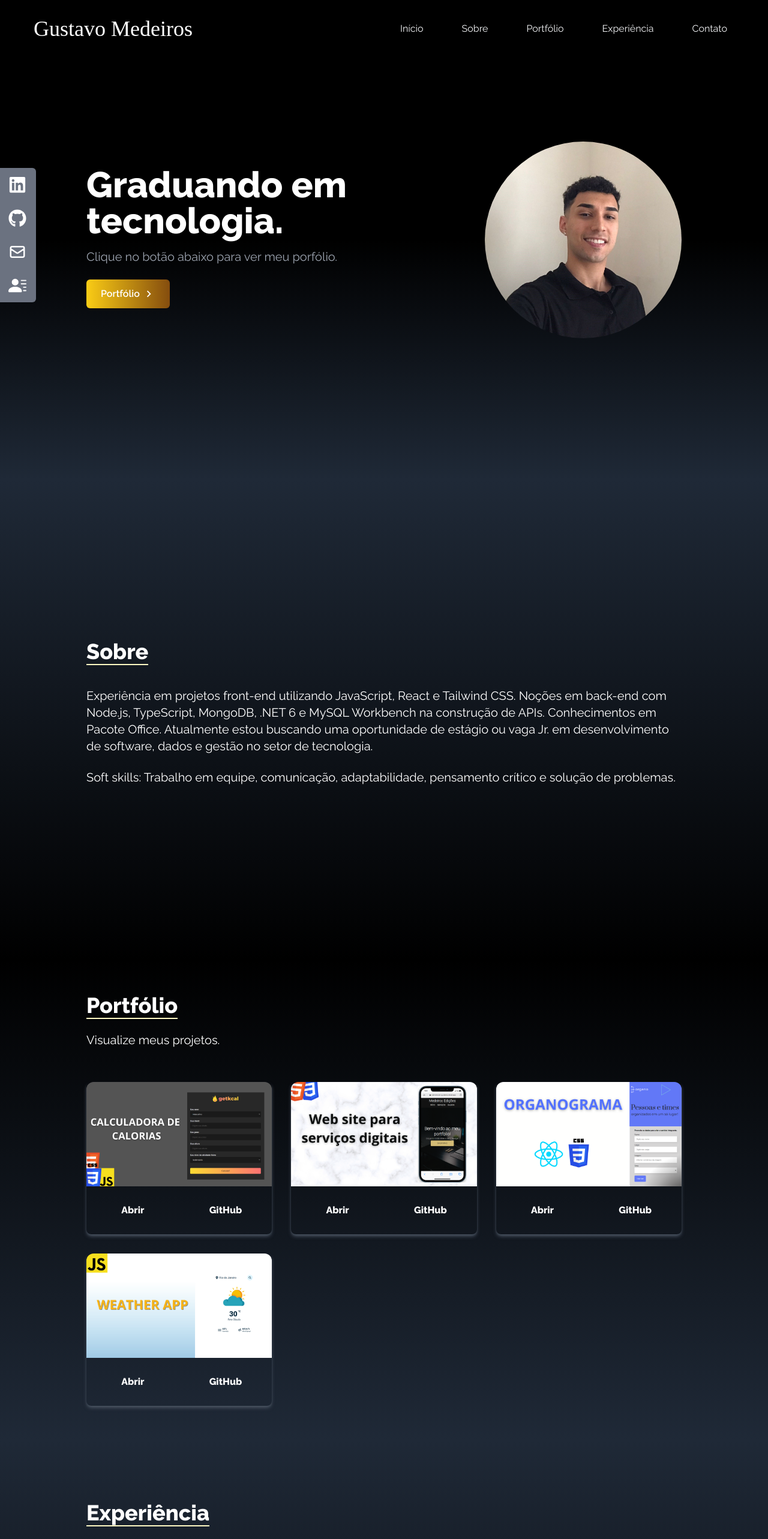
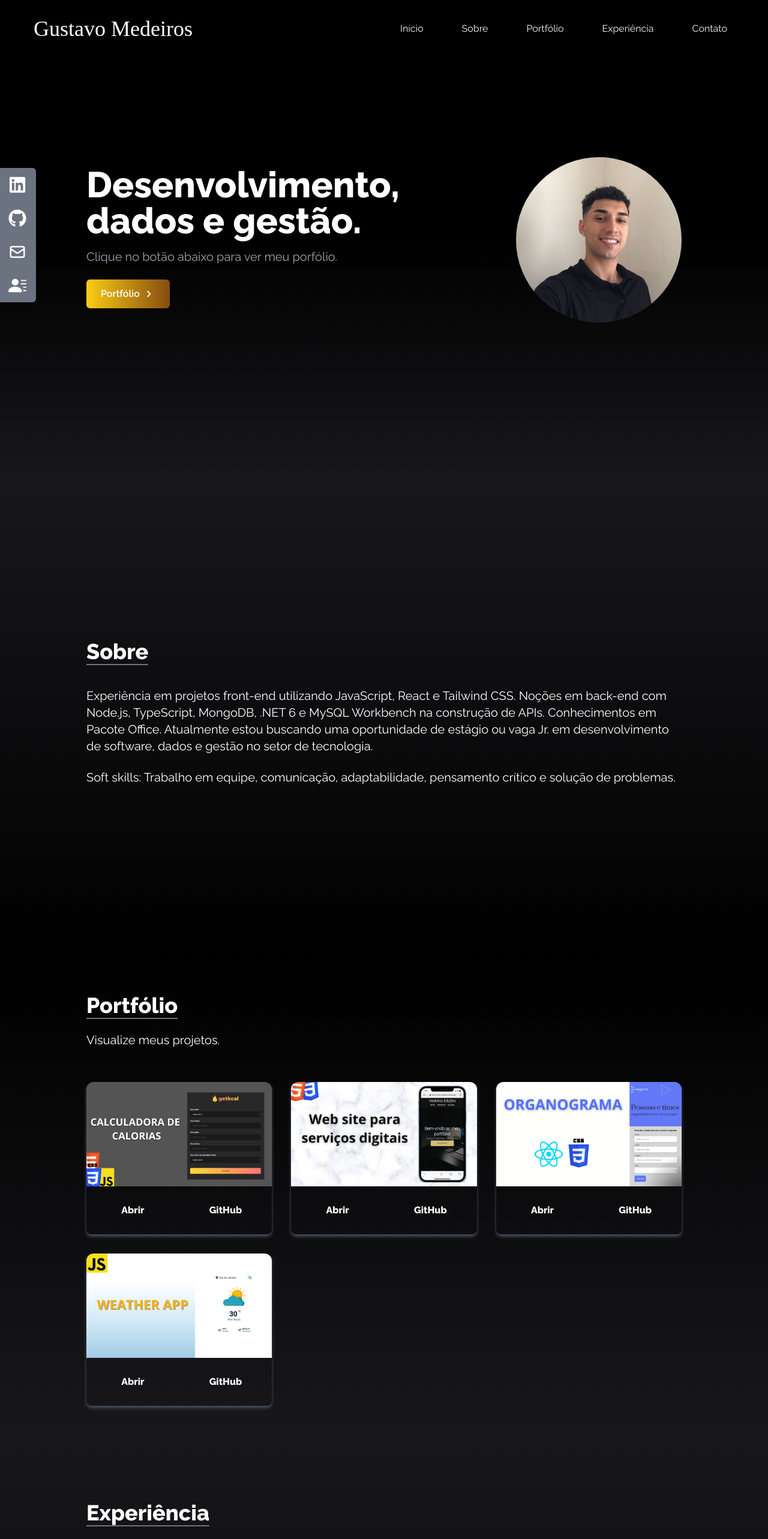
Before and after one commit to medeirospc/portfolio-jsx, a React (Create React App) app: page / in a window 1280 px wide. Shown: the top 2566 px of the page at 60% size. Built offline with nearby package versions, Linux system fonts and the light colour scheme; a web font is replaced by a local one.

Commit message:
changing color hover

```diff
--- a/src/components/Contato.jsx
+++ b/src/components/Contato.jsx
@@ -4,11 +4,11 @@ const Contato = () => {
   return (
     <div
       name="contato"
-      className="w-full h-screen bg-gradient-to-b from-black to-gray-800 p-4 text-white"
+      className="w-full h-screen bg-gradient-to-b from-black to-zinc-900 p-4 text-white"
     >
       <div className="flex flex-col p-4 justify-center max-w-screen-lg mx-auto h-full">
         <div className="pb-8">
-          <p className="text-4xl font-bold inline border-b-2 border-yellow-100">
+          <p className="text-4xl font-bold inline border-b-2 border-gray-500">
             Contato
           </p>
           <p className="text-xl py-6">Entre em contato comigo!</p>
--- a/src/components/Experiência.jsx
+++ b/src/components/Experiência.jsx
@@ -70,11 +70,11 @@ const Experiencia = () => {
   return (
     <div
       name="experiência"
-      className="pt-14 bg-gradient-to-b from-gray-800 to-black w-full h-screen"
+      className="pt-14 bg-gradient-to-b from-zinc-900 to-black w-full h-screen"
     >
       <div className="max-w-screen-lg mx-auto p-4 flex flex-col justify-center w-full h-full text-white">
         <div>
-          <p className="text-4xl font-bold border-b-2 border-yellow-100 inline">
+          <p className="text-4xl font-bold border-b-2 border-gray-500 inline">
             Experiência
           </p>
           <p className="text-xl py-6">Tecnologias que eu uso.</p>
--- a/src/components/Início.jsx
+++ b/src/components/Início.jsx
@@ -7,12 +7,12 @@ const Início = () => {
   return (
     <div
       name="início"
-      className="h-screen w-full bg-gradient-to-b from-black via-black to-gray-800"
+      className="h-screen w-full bg-gradient-to-b from-black via-black to-zinc-900"
     >
       <div className="max-w-screen-lg mx-auto flex flex-col items-center justify-center h-full px-4 md:flex-row">
         <div className="flex flex-col justify-center h-full">
           <h2 className="text-4xl sm:text-6xl font-bold text-white">
-            Graduando em tecnologia.
+            Desenvolvimento, dados e gestão.
           </h2>
           <p className="text-gray-400 text-xl py-4 max-w-md">
             Clique no botão abaixo para ver meu porfólio.
--- a/src/components/NavBar.jsx
+++ b/src/components/NavBar.jsx
@@ -39,7 +39,7 @@ const NavBar = () => {
           <li
             key={id}
             className="px-3 mr-10 cursor-pointer capitalize font-medium text-gray-100 hover:scale-110
-             hover:text-amber-300 duration-200"
+             hover:text-gray-500 duration-200"
           >
             <Link to={link} smooth duration={500}>
               {link}
--- a/src/components/Portfólio.jsx
+++ b/src/components/Portfólio.jsx
@@ -35,11 +35,11 @@ const Portfolio = () => {
   return (
     <div
       name="portfólio"
-      className="bg-gradient-to-b from-black to-gray-800 w-full text-white md:h-screen"
+      className="bg-gradient-to-b from-black to-zinc-900 w-full text-white md:h-screen"
     >
       <div className="max-w-screen-lg p-4 mx-auto flex flex-col justify-center w-full h-full">
         <div className="pb-8">
-          <p className="text-4xl font-bold inline border-b-2 border-yellow-100">
+          <p className="text-4xl font-bold inline border-b-2 border-gray-500">
             Portfólio
           </p>
           <p className="text-xl py-6">Visualize meus projetos.</p>
@@ -49,16 +49,16 @@ const Portfolio = () => {
           {portfolios.map(({ id, src, href, gh }) => (
             <div
               key={id}
-              className="shadow-md shadow-gray-600 rounded-lg duration-300 hover:scale-105"
+              className="shadow-md shadow-gray-600 rounded-lg duration-500 hover:scale-110"
             >
               <img src={src} alt="" className="rounded-t-xl" />
               <div className="flex items-center justify-center">
-                <button className="w-1/2 px-6 py-3 m-4 font-bold duration-200 hover:scale-110 hover:opacity-60">
+                <button className="w-1/2 px-6 py-3 m-4 font-bold duration-200 hover:text-gray-500">
                   <a rel="noreferrer" href={href} target="_blank">
                     Abrir
                   </a>
                 </button>
-                <button className="w-1/2 px-6 py-3 m-4 font-bold duration-200 hover:scale-110 hover:opacity-60">
+                <button className="w-1/2 px-6 py-3 m-4 font-bold duration-200 hover:text-gray-500">
                   <a rel="noreferrer" href={gh} target="_blank">
                     GitHub
                   </a>
--- a/src/components/Sobre.jsx
+++ b/src/components/Sobre.jsx
@@ -4,11 +4,11 @@ const Sobre = () => {
   return (
     <div
       name="sobre"
-      className="w-full h-screen bg-gradient-to-b from-gray-800 to-black text-white"
+      className="w-full h-screen bg-gradient-to-b from-zinc-900 to-black text-white"
     >
       <div className="max-w-screen-lg p-4 mx-auto flex flex-col justify-center w-full h-full">
         <div className="pb-8">
-          <p className="text-4xl font-bold inline border-b-2 border-yellow-100">
+          <p className="text-4xl font-bold inline border-b-2 border-gray-500">
             Sobre
           </p>
         </div>
```
